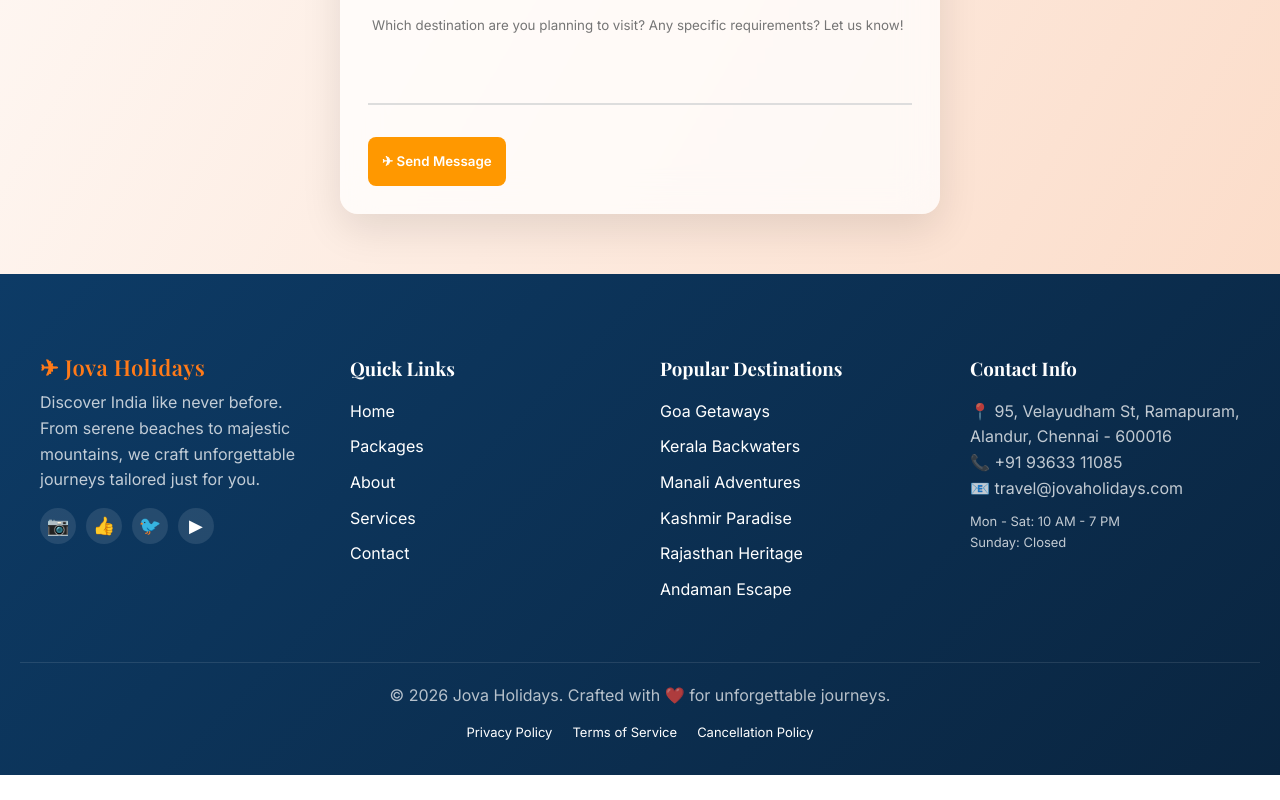
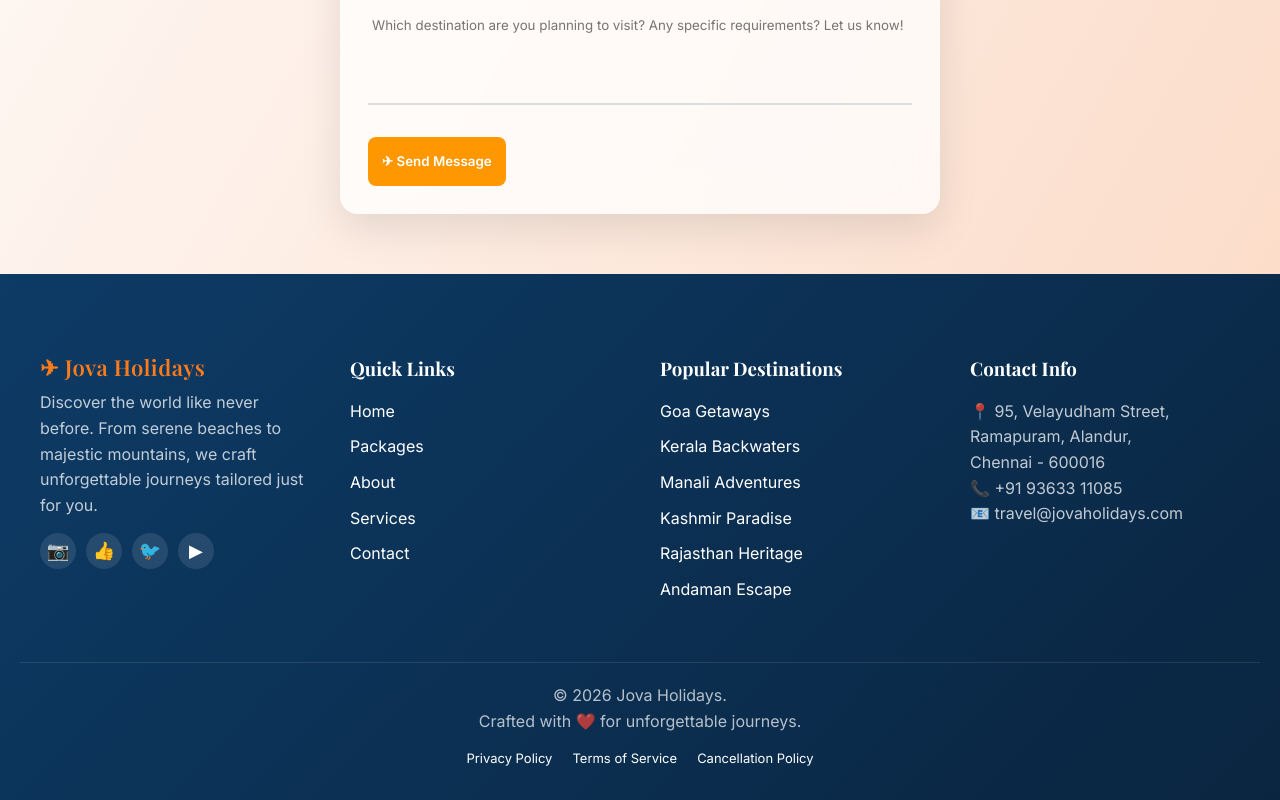
Before and after one commit to swethaCIT/JOVA-HOLIIDAYS, a React (Vite) app: page / in a window 1280 px wide. Shown: the part 4132-4932 px from the top of the page. Before the commit the page ends 4907 px from the top, so only its background shows below. Built offline with nearby package versions, Linux system fonts and the light colour scheme.

Commit message:
Footer small changes fixed

```diff
--- a/src/components/Footer/Footer.jsx
+++ b/src/components/Footer/Footer.jsx
@@ -11,7 +11,7 @@ export default function Footer() {
           <h2 className="logo">✈ Jova Holidays</h2>
 
           <p>
-            Discover India like never before. From serene beaches to majestic
+            Discover the world like never before. From serene beaches to majestic
             mountains, we craft unforgettable journeys tailored just for you.
           </p>
 
@@ -53,17 +53,12 @@ export default function Footer() {
           <h3>Contact Info</h3>
 
           <p>
-            📍 95, Velayudham St, Ramapuram,<br/>
-            Alandur, Chennai - 600016
+            📍 95, Velayudham Street, Ramapuram, Alandur,<br/>
+             Chennai - 600016
           </p>
 
           <p>📞 +91 93633 11085</p>
           <p>📧 travel@jovaholidays.com</p>
-
-          <p className="timing">
-            Mon - Sat: 10 AM - 7 PM <br/>
-            Sunday: Closed
-          </p>
         </div>
 
       </div>
@@ -71,7 +66,7 @@ export default function Footer() {
       {/* BOTTOM */}
       <div className="footer-bottom">
         <p>
-          © 2026 Jova Holidays. Crafted with ❤️ for unforgettable journeys.
+          © 2026 Jova Holidays. <br /> Crafted with ❤️ for unforgettable journeys.
         </p>
 
         <div className="footer-links">
```
